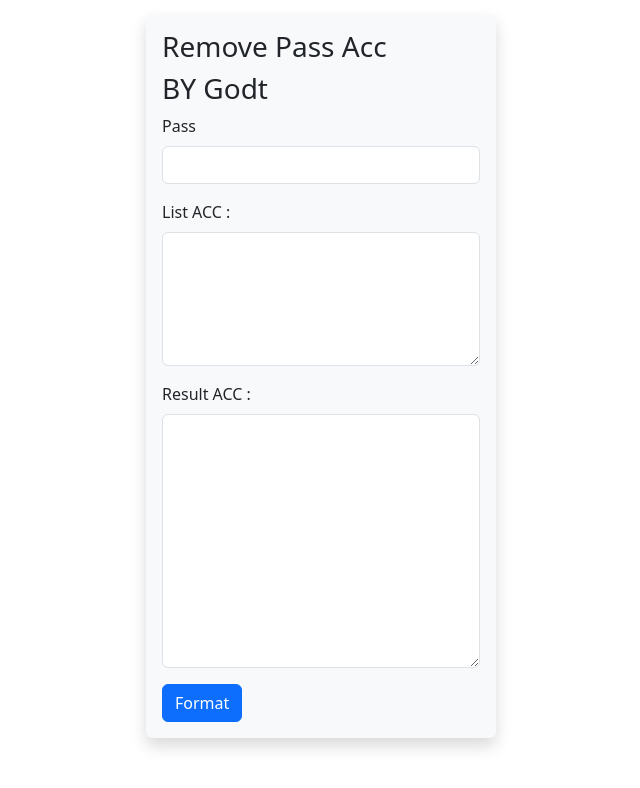
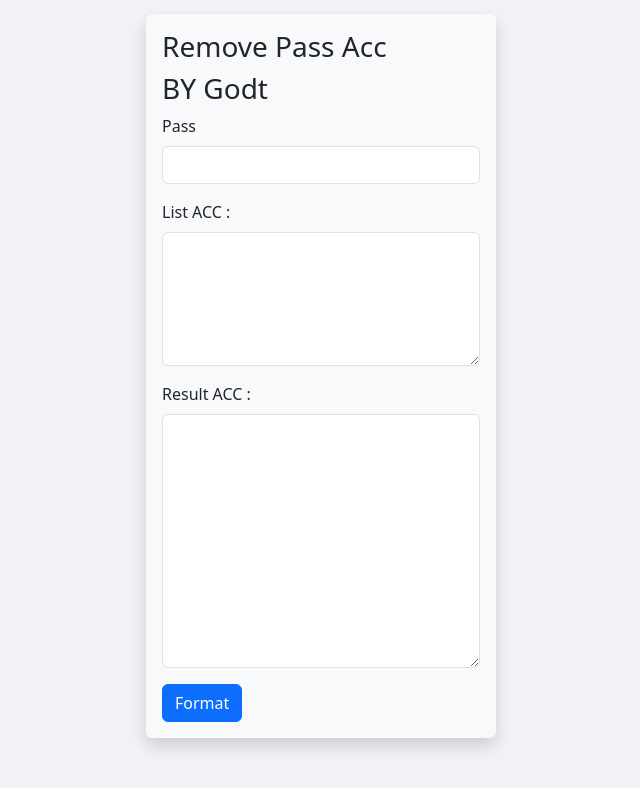
Before and after one commit to wresly/remove-pass-acc-gt, a plain HTML site: page index.html in a window 1280 px wide. Shown: the whole page, without its empty margins (319-959 px from the left). Drawn offline with nearby package versions, Linux system fonts and the light colour scheme.

Commit message:
change body color

```diff
--- a/style.css
+++ b/style.css
@@ -3,7 +3,9 @@
     padding: 0;
 }
 
-
+body {
+    background-color: #f0f2f5;
+}
 
 .isi {
     height: 100vh;
```
